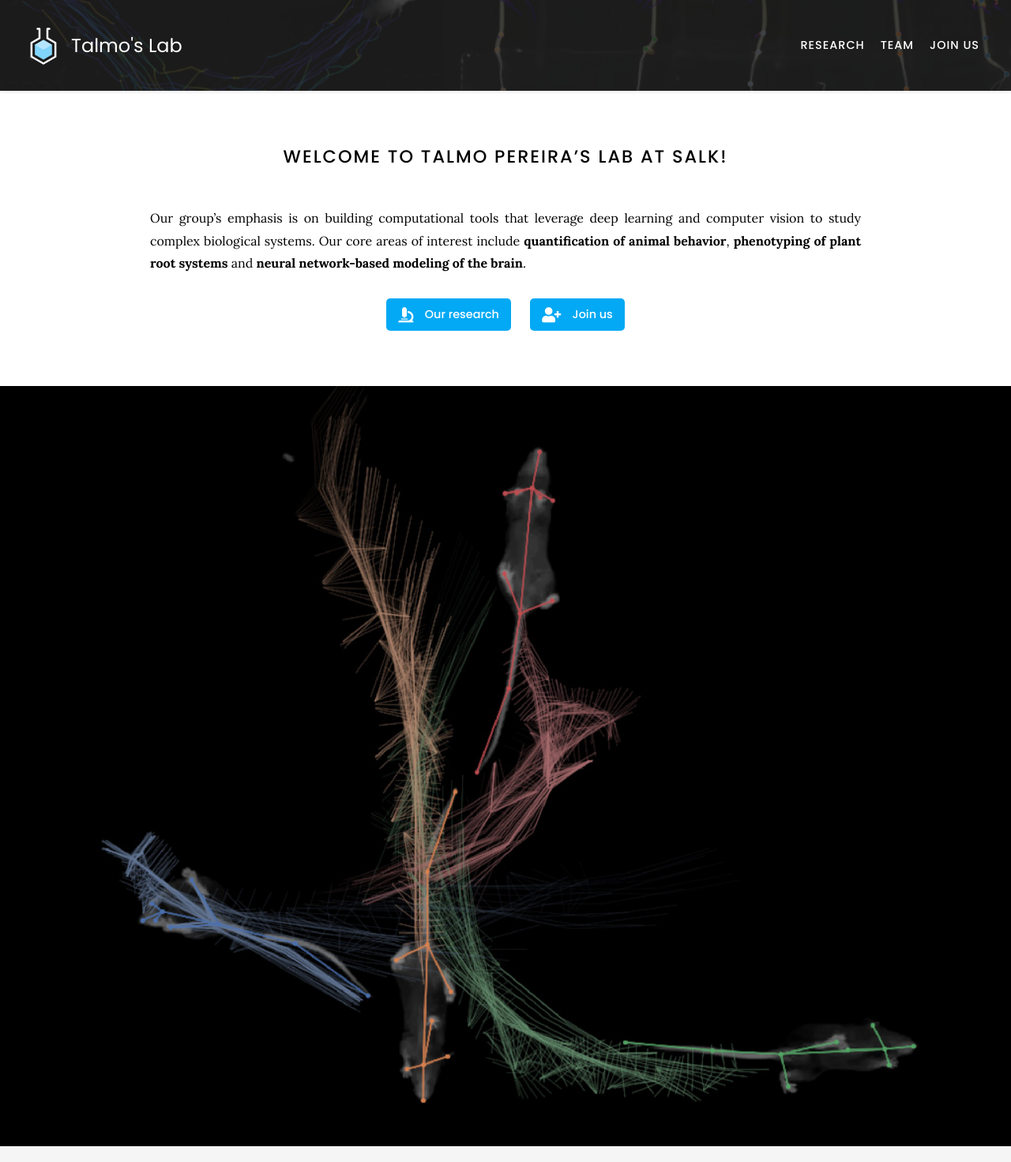
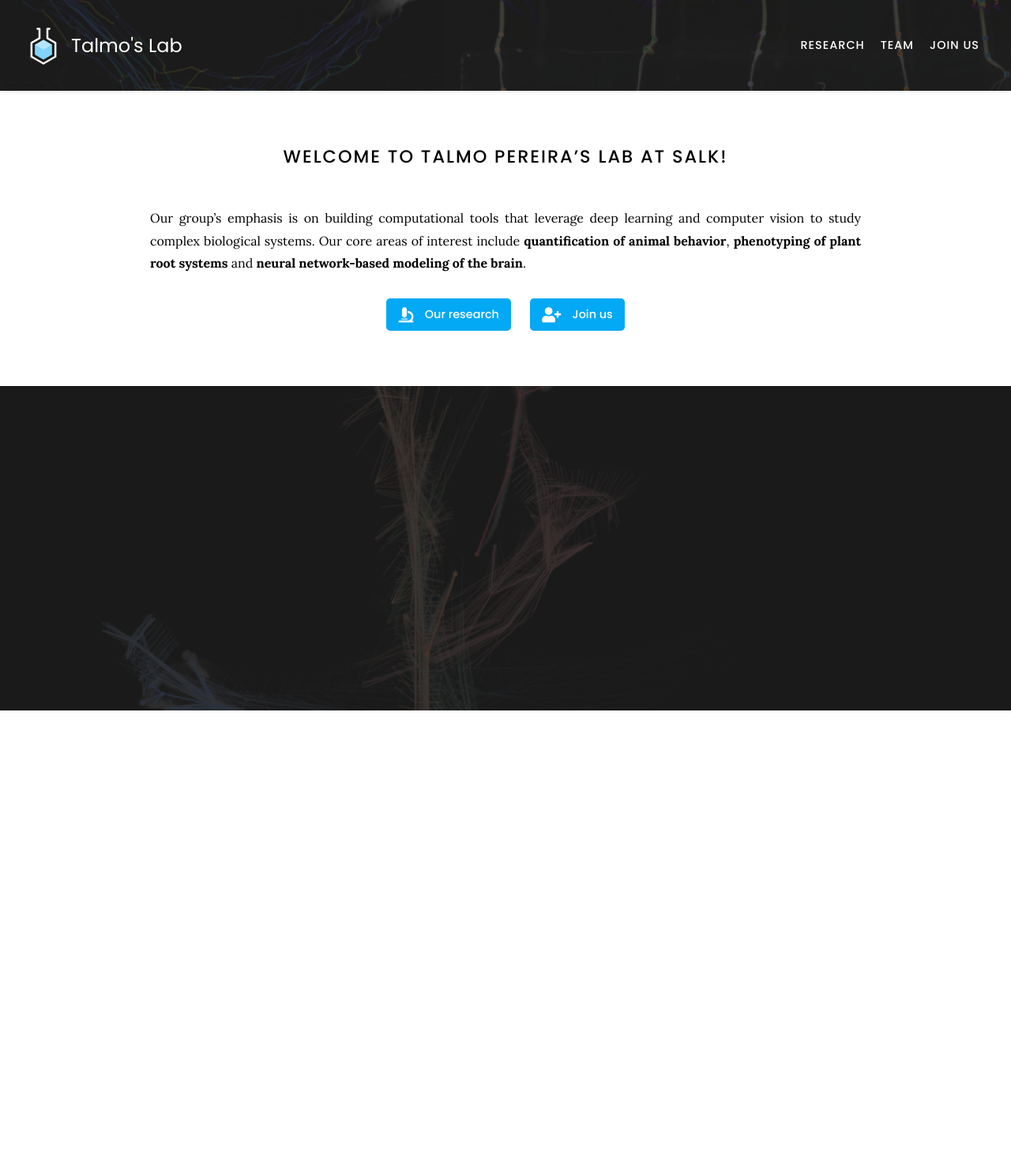
Before and after one commit to talmolab/lab-website, a Jekyll site: the page built from index.md, in a window 1280 px wide. Shown: the whole page at 79% size. Built offline with Jekyll 4.4.1, drawn with Linux system fonts in a browser that asks for light colours; nearby versions of some CDN libraries; after the commit the page ends 900 px from its top, so only the background shows below that.

Commit message:
Banner to background on home page

```diff
--- a/index.md
+++ b/index.md
@@ -29,7 +29,9 @@ computer vision to study complex biological systems. Our core areas of interest
 
 {% include section.html full=true %}
 
-{% include banner.html image="images/banner.jpg" dark=true%}
+{% include section.html background="images/banner.jpg" dark=true%}
+
+<!-- {% include banner.html image="images/banner.jpg" %} -->
 
 <!-- {% include section.html %}
 
```
